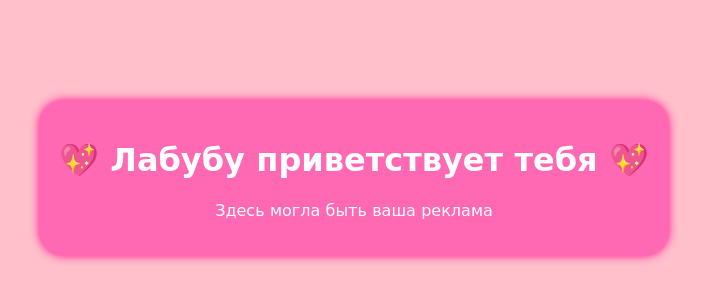
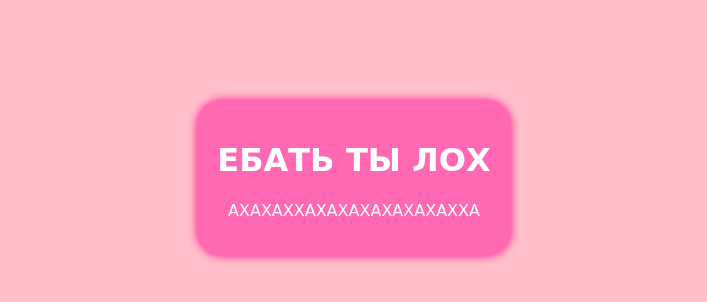
Before and after one commit to Krivoshopiy/Labyba, a plain HTML site: page index.html in a window 1280 px wide. Shown: the whole page, without its empty margins (286-993 px from the left). Drawn offline with Linux system fonts and the light colour scheme; files that its build step writes are made by us from their sources.

Commit message:
Update index.html

```diff
--- a/index.html
+++ b/index.html
@@ -7,8 +7,8 @@
 </head>
 <body>
     <div class="bubble">
-        <h1>💖 Лабубу приветствует тебя 💖</h1>
-        <p>Здесь могла быть ваша реклама</p>
+        <h1>ЕБАТЬ ТЫ ЛОХ</h1>
+        <p>АХАХАХХАХАХАХАХАХАХАХХА</p>
     </div>
 </body>
 </html>
```
